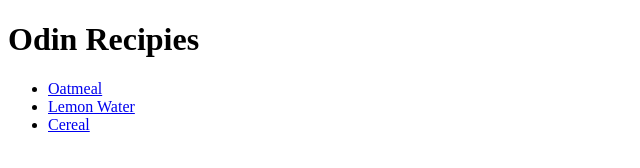
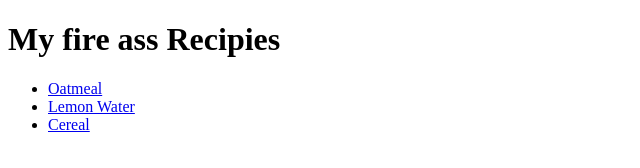
Before and after one commit to skylight96/odin-recipies, a plain HTML site: page index.html in a window 1280 px wide. Shown: the whole page, without its empty margins (0-640 px from the left). Drawn offline with Linux system fonts and the light colour scheme.

Commit message:
New index header

```diff
--- a/index.html
+++ b/index.html
@@ -5,7 +5,7 @@
         <title>My First Official REPOS</title>
     </head>
     <body>
-        <h1>Odin Recipies</h1>
+        <h1>My fire ass Recipies</h1>
         <ul>
             <li><a href="recipies/oatmeal.html">Oatmeal</a></li>
             <li><a href="recipies/lemon-water.html">Lemon Water</a></li>
```
